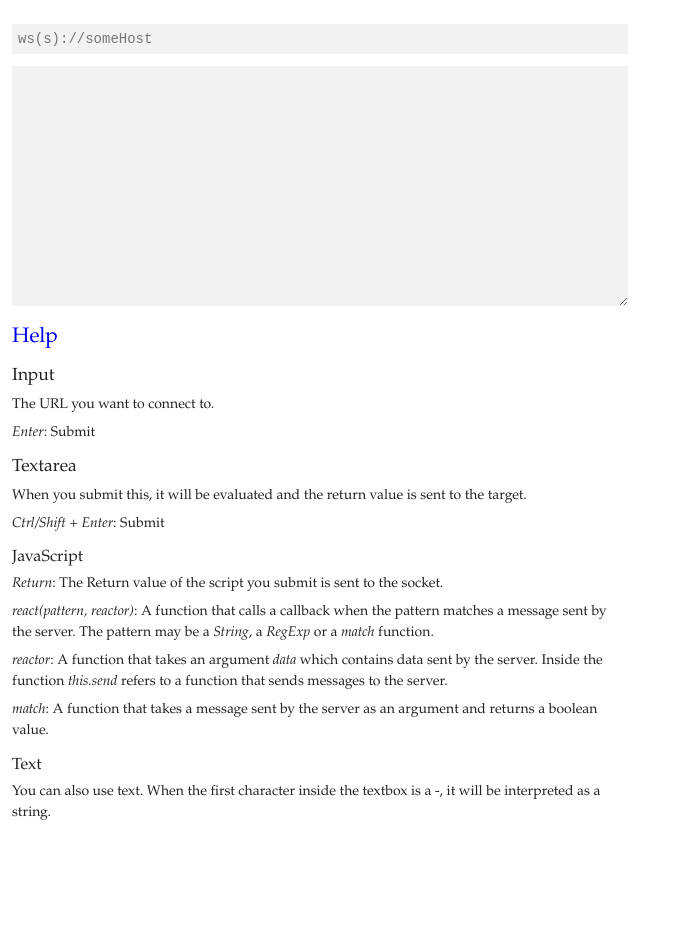
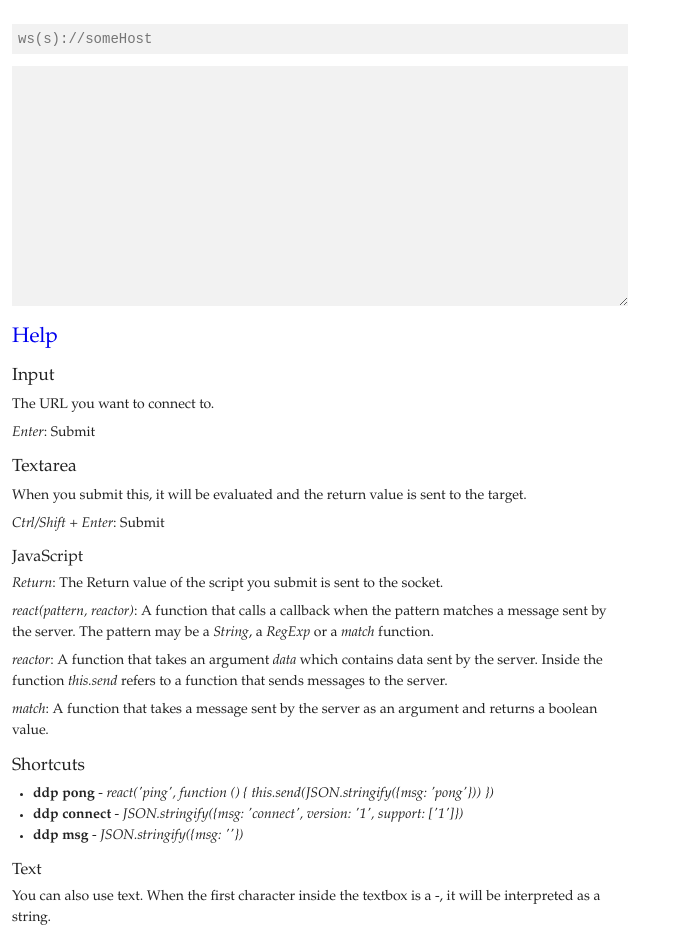
Before and after one commit to Kriegslustig/websocket-live-sandbox, a website: page main.html in a window 1280 px wide. Both pictures are taken after a click on the link "Help". Shown: the whole page, without its empty margins (0-679 px from the left). Before the commit the page ends 836 px from the top, so only its background shows below. Drawn offline with Linux system fonts and the light colour scheme.

Commit message:
Document the most recent changes

```diff
--- a/main.html
+++ b/main.html
@@ -25,6 +25,14 @@
           <p><i>react(pattern, reactor)</i>: A function that calls a callback when the pattern matches a message sent by the server. The pattern may be a <i>String</i>, a <i>RegExp</i> or a <i>match</i> function.</p>
           <p><i>reactor</i>: A function that takes an argument <i>data</i> which contains data sent by the server. Inside the function <i>this.send</i> refers to a function that sends messages to the server.</p>
           <p><i>match</i>: A function that takes a message sent by the server as an argument and returns a boolean value.</p>
+          <h4>Shortcuts</h4>
+          <p>
+            <ul>
+              <li><b>ddp pong</b> - <i>react('ping', function () { this.send(JSON.stringify({msg: 'pong'})) })</i></li>
+              <li><b>ddp connect</b> - <i>JSON.stringify({msg: 'connect', version: '1', support: ['1']})</i></li>
+              <li><b>ddp msg</b> - <i>JSON.stringify({msg: ''})</i></li>
+            </ul>
+          </p>
           <h5>Text</h5>
           <p>You can also use text. When the first character inside the textbox is a -, it will be interpreted as a string.</p>
         </section>
```
